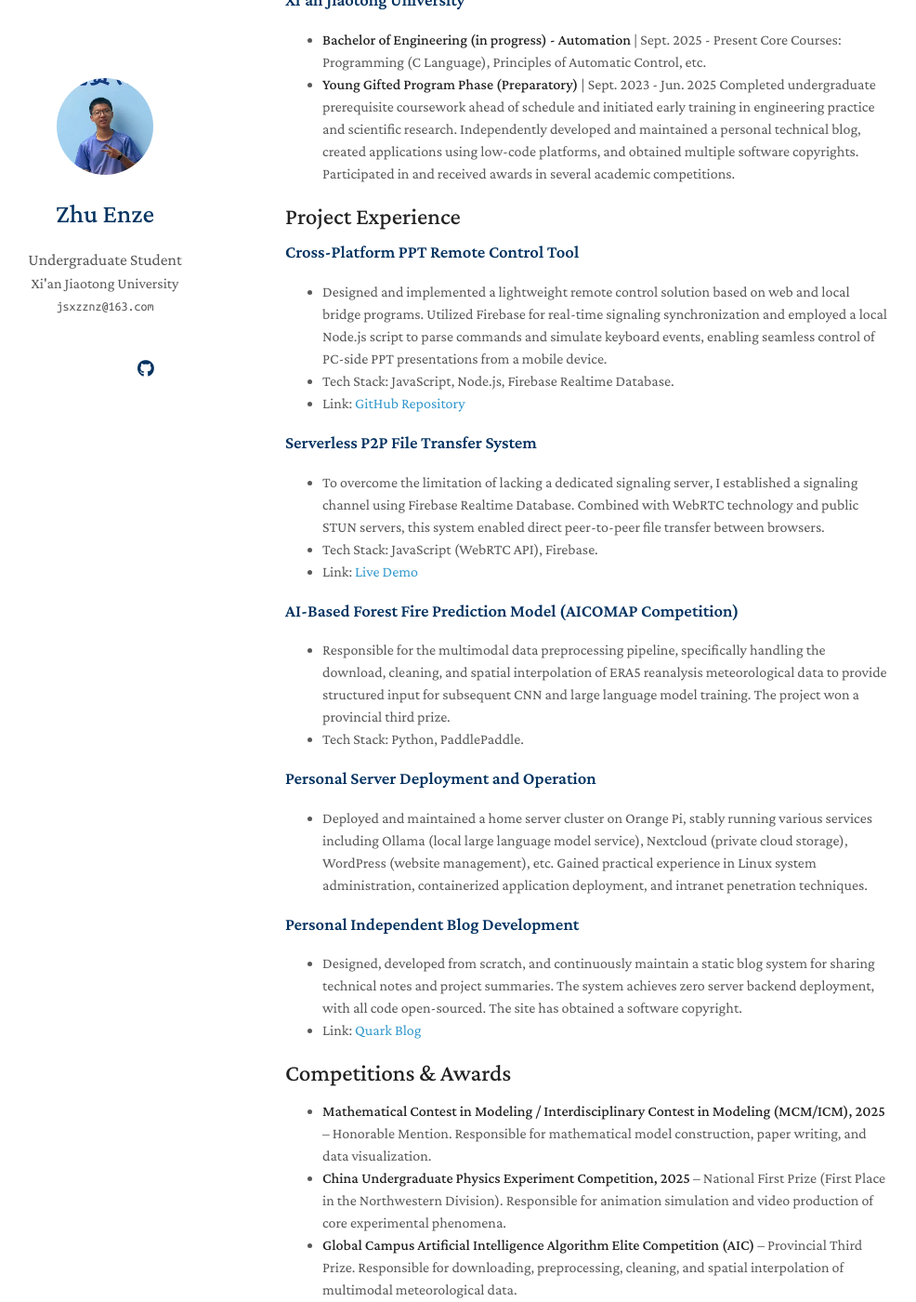
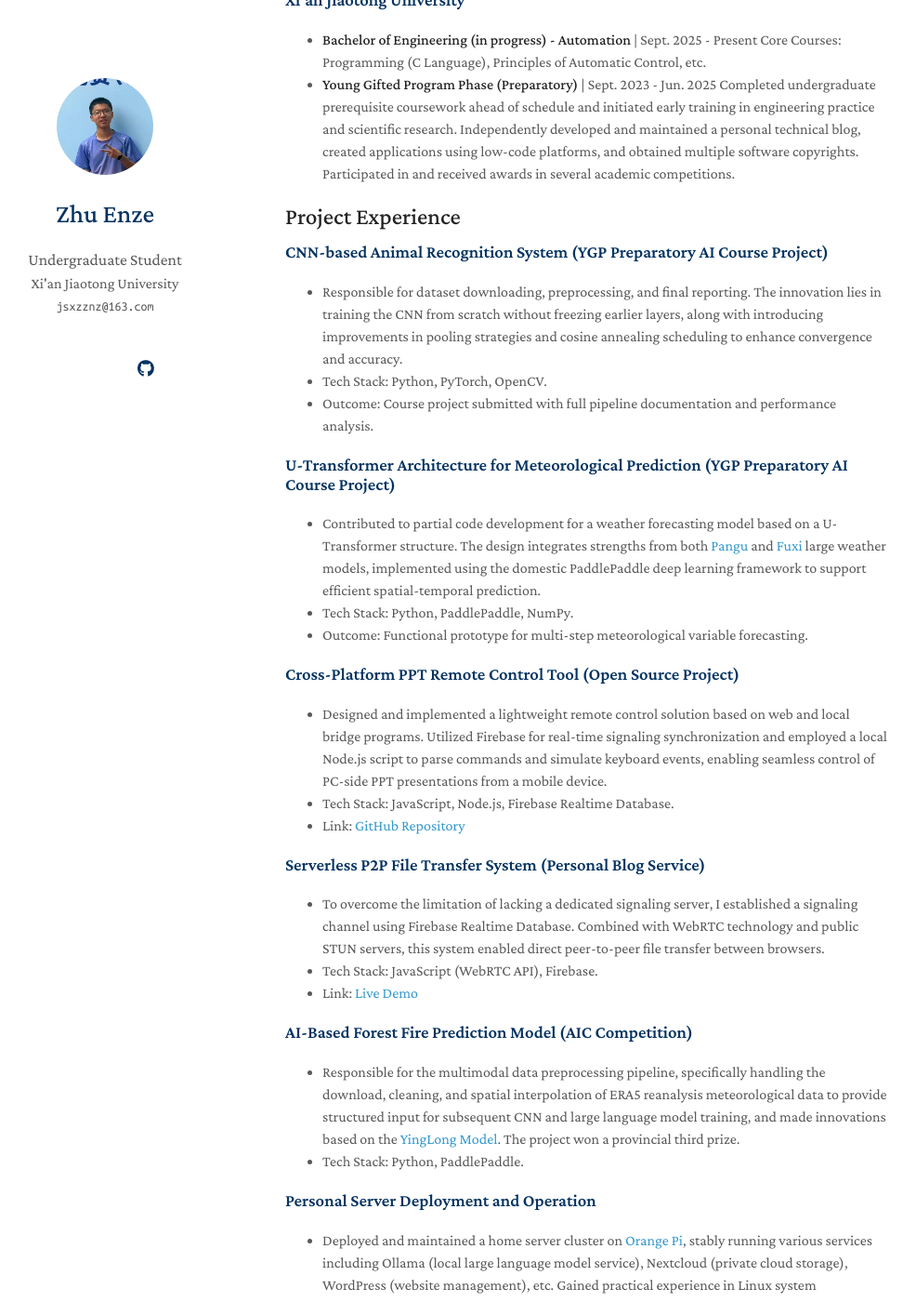
Before and after one commit to lsqkk/academic-homepage, a Jekyll site: the page built from index.md, in a window 1280 px wide and 1400 px high, scrolled down 301 px. Shown: the whole window at 93% size, without its empty margins (163-1149 px from the left). Built offline with Jekyll 4.4.1, drawn with Linux system fonts in a browser that asks for light colours; a style sheet for code colours, icons or effects is not loaded; our own code applies the rules of GitHub Pages for plain Markdown files; some of the changed text lies outside the part shown.

Commit message:
Update index.md

```diff
--- a/index.md
+++ b/index.md
@@ -16,26 +16,38 @@ I am Zhu Enze(朱恩泽), a 2025 undergraduate student in the School of **Automa
 
 ## **Project Experience**
 
-### Cross-Platform PPT Remote Control Tool
+### CNN-based Animal Recognition System (YGP Preparatory AI Course Project)
+
+- Responsible for dataset downloading, preprocessing, and final reporting. The innovation lies in training the CNN from scratch without freezing earlier layers, along with introducing improvements in pooling strategies and cosine annealing scheduling to enhance convergence and accuracy.
+- Tech Stack: Python, PyTorch, OpenCV.
+- Outcome: Course project submitted with full pipeline documentation and performance analysis.
+
+### U-Transformer Architecture for Meteorological Prediction (YGP Preparatory AI Course Project)
+
+- Contributed to partial code development for a weather forecasting model based on a U-Transformer structure. The design integrates strengths from both [Pangu](https://pangu.huaweicloud.com/gallery/solutions/industry/weather.html) and [Fuxi](https://github.com/tpys/FuXi) large weather models, implemented using the domestic PaddlePaddle deep learning framework to support efficient spatial-temporal prediction.
+- Tech Stack: Python, PaddlePaddle, NumPy.
+- Outcome: Functional prototype for multi-step meteorological variable forecasting.
+
+### Cross-Platform PPT Remote Control Tool (Open Source Project)
 
 - Designed and implemented a lightweight remote control solution based on web and local bridge programs. Utilized Firebase for real-time signaling synchronization and employed a local Node.js script to parse commands and simulate keyboard events, enabling seamless control of PC-side PPT presentations from a mobile device.
 - Tech Stack: JavaScript, Node.js, Firebase Realtime Database.
 - Link: [GitHub Repository](https://github.com/lsqkk/ppt-remote)
 
-### Serverless P2P File Transfer System
+### Serverless P2P File Transfer System (Personal Blog Service)
 
 - To overcome the limitation of lacking a dedicated signaling server, I established a signaling channel using Firebase Realtime Database. Combined with WebRTC technology and public STUN servers, this system enabled direct peer-to-peer file transfer between browsers.
 - Tech Stack: JavaScript (WebRTC API), Firebase.
 - Link: [Live Demo](https://lsqkk.github.io/a/share)
 
-### AI-Based Forest Fire Prediction Model (AICOMAP Competition)
+### AI-Based Forest Fire Prediction Model (AIC Competition)
 
-- Responsible for the multimodal data preprocessing pipeline, specifically handling the download, cleaning, and spatial interpolation of ERA5 reanalysis meteorological data to provide structured input for subsequent CNN and large language model training. The project won a provincial third prize.
+- Responsible for the multimodal data preprocessing pipeline, specifically handling the download, cleaning, and spatial interpolation of ERA5 reanalysis meteorological data to provide structured input for subsequent CNN and large language model training, and made innovations based on the [YingLong Model](https://arxiv.org/abs/2506.11029). The project won a provincial third prize.
 - Tech Stack: Python, PaddlePaddle.
 
 ### Personal Server Deployment and Operation
 
-- Deployed and maintained a home server cluster on Orange Pi, stably running various services including Ollama (local large language model service), Nextcloud (private cloud storage), WordPress (website management), etc. Gained practical experience in Linux system administration, containerized application deployment, and intranet penetration techniques.
+- Deployed and maintained a home server cluster on [Orange Pi](http://www.orangepi.cn/), stably running various services including Ollama (local large language model service), Nextcloud (private cloud storage), WordPress (website management), etc. Gained practical experience in Linux system administration, containerized application deployment, and intranet penetration techniques.
 
 ### Personal Independent Blog Development
 
```
